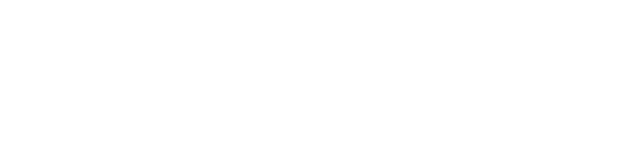
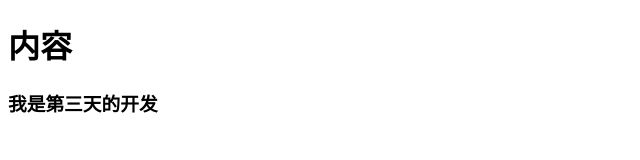
Before and after one commit to krystaLonger/test0301, a plain HTML site: page monster.html in a window 1280 px wide. Shown: the whole page, without its empty margins (0-640 px from the left). Drawn offline with Linux system fonts and the light colour scheme.

Commit message:
第三个版本

```diff
--- a/monster.html
+++ b/monster.html
@@ -5,5 +5,7 @@
 		<title></title>
 	</head>
 	<body>
+		<h1>内容</h1>
+		<h3>我是第三天的开发</h3>
 	</body>
 </html>
```
